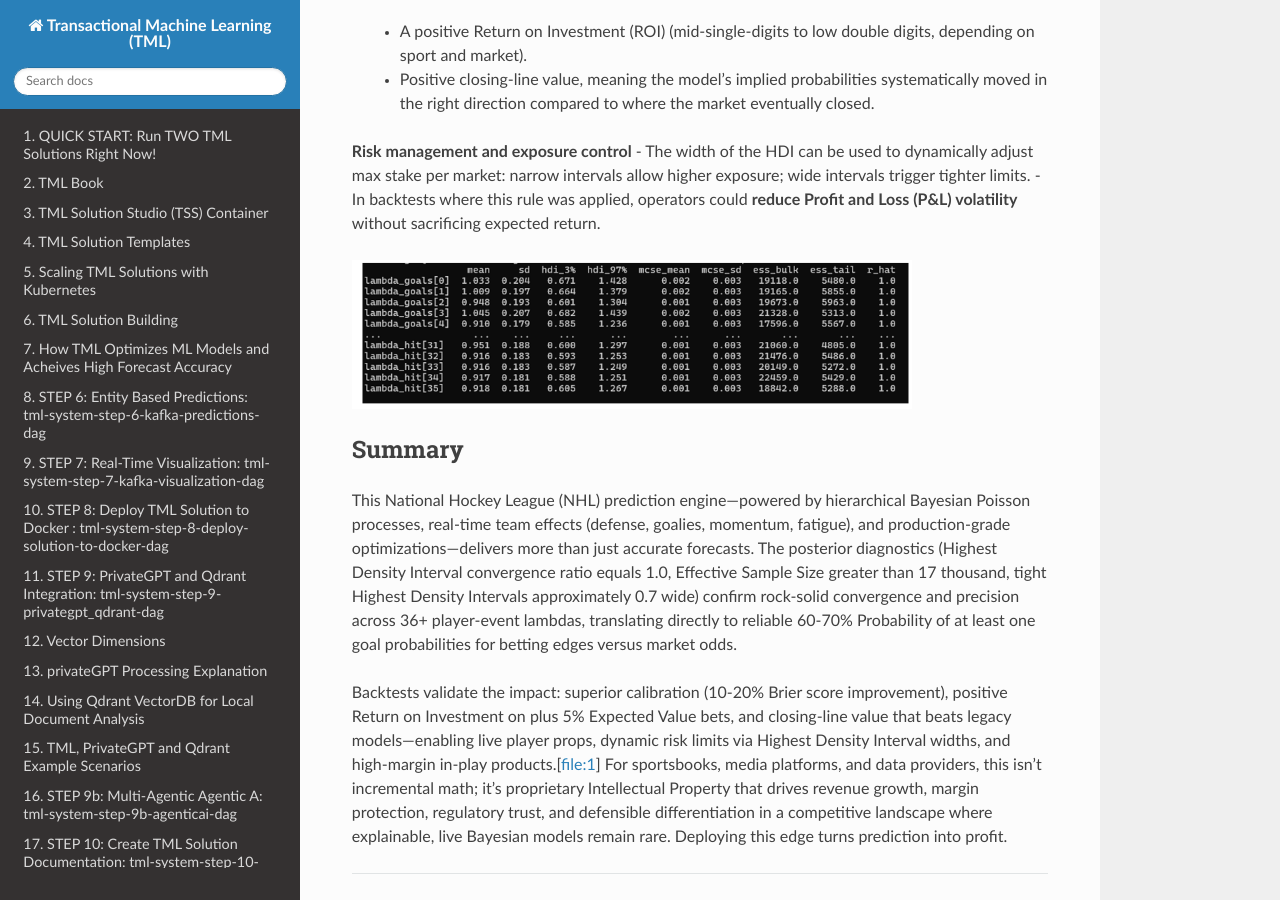
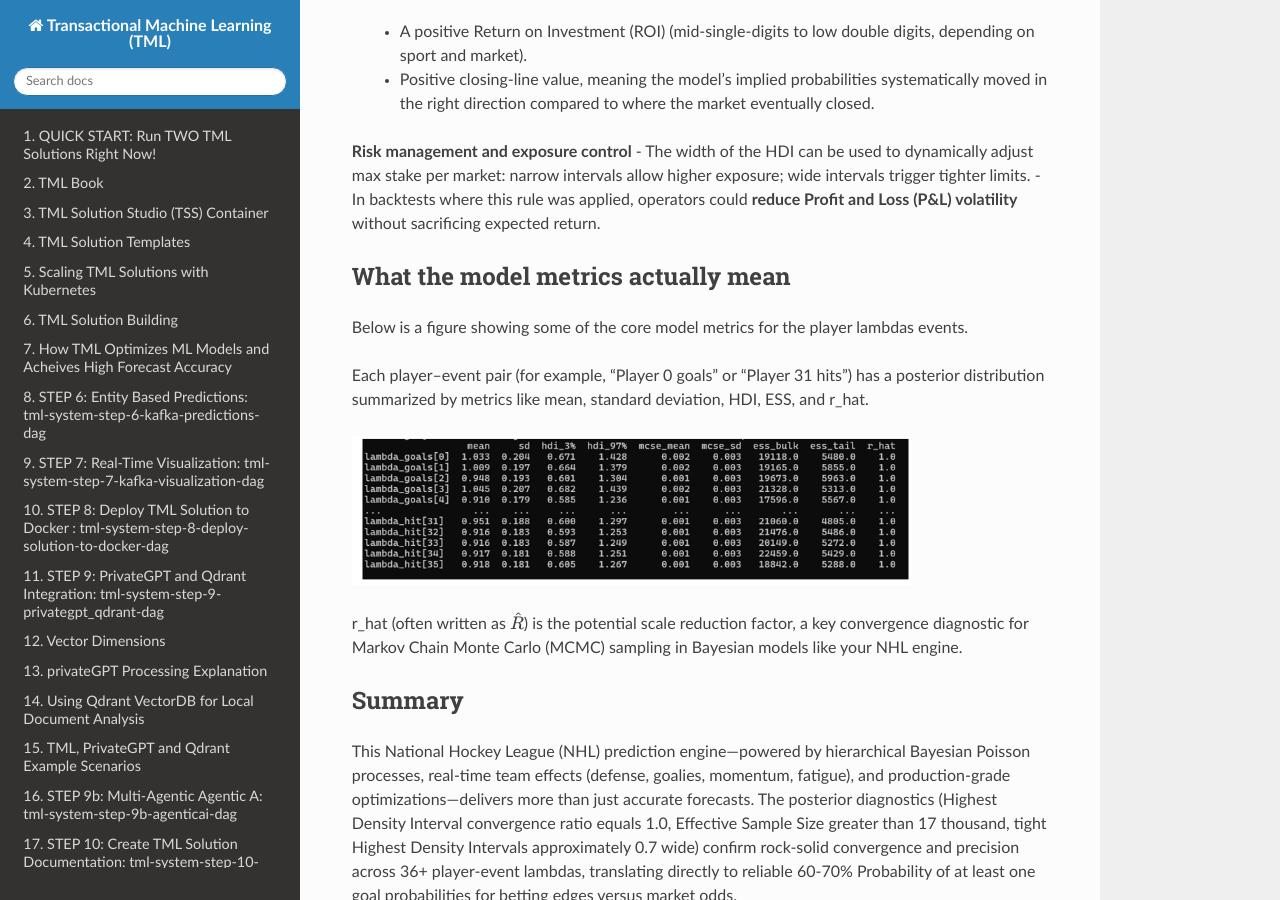
Before and after one commit to smaurice101/readthedocs, a Sphinx documentation site: the page built from docs/source/lsm.rst, in a window 1280 px wide and 900 px high, scrolled down 5123 px. Built offline with Sphinx 7.4.7 and the Read the Docs theme 3.1.0, drawn with Linux system fonts in a browser that asks for light colours; some of the changed text lies outside the part shown.

Commit message:
Update lsm.rst

```diff
--- a/docs/source/lsm.rst
+++ b/docs/source/lsm.rst
@@ -150,8 +150,17 @@ Backtesting and business impact
 - The width of the HDI can be used to dynamically adjust max stake per market: narrow intervals allow higher exposure; wide intervals trigger tighter limits.
 - In backtests where this rule was applied, operators could **reduce Profit and Loss (P&L) volatility** without sacrificing expected return.
 
+What the model metrics actually mean
+====================================
+
+Below is a figure showing some of the core model metrics for the player lambdas events.
+
+Each player–event pair (for example, “Player 0 goals” or “Player 31 hits”) has a posterior distribution summarized by metrics like mean, standard deviation, HDI, ESS, and r_hat.
+
 .. figure:: lsm6.png
    :scale: 70%
+
+r_hat (often written as :math:`\hat{R}`) is the potential scale reduction factor, a key convergence diagnostic for Markov Chain Monte Carlo (MCMC) sampling in Bayesian models like your NHL engine.
 
 Summary
 =====================
```
